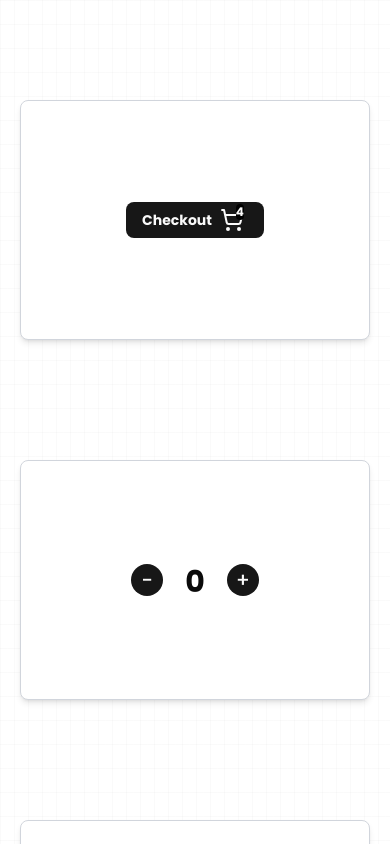
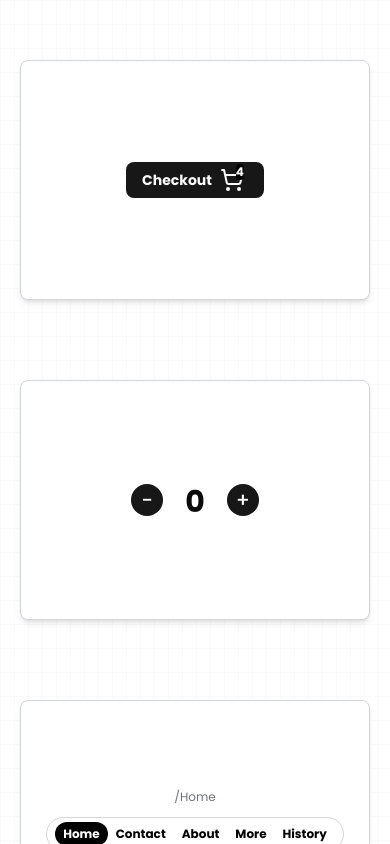
Before and after one commit to Newtaplix/AnimateX, a Next.js app: page / in a window 390 px wide. Built offline with nearby package versions, Linux system fonts and the light colour scheme.

Commit message:
arranged responsiveness

```diff
--- a/app/page.tsx
+++ b/app/page.tsx
@@ -47,7 +47,7 @@ export default function Home() {
         {
           ListComponents.map((item, i) =>
             <div key={i} className="w-full flex items-center justify-center p-5">
-                <div className="w-full md:w-170 bg-white h-60 md:h-100 lg:h-100 shadow-md border border-gray-300 rounded-md mt-20 flex text-center items-center justify-center">
+                <div className="w-full md:w-170 bg-white h-60 md:h-100 lg:h-100 shadow-md border border-gray-300 rounded-md mt-10 md:mt-20 flex text-center items-center justify-center">
                   {item.item}
                 </div>
             </div>
--- a/components/create.tsx
+++ b/components/create.tsx
@@ -55,8 +55,10 @@ const Create = () => {
                 transition={{
                     duration: 0.2
                 }}
-
-                className='rounded-2xl w-64 overflow-hidden bg-black p-0'>
+                style={{
+                    borderRadius: "1rem"
+                }}
+                className='w-64 overflow-hidden bg-black p-0'>
                     <div className='flex justify-between px-2 py-1 mt-2 items-center'>
                         {
                             isOpen &&
@@ -87,6 +89,9 @@ const Create = () => {
                             onMouseEnter={() => setIsHovered(i)}
                             onMouseLeave={() => setIsHovered(-1)}
                             whileHover={{ scale: isHovered === i ? 1.1 : 1}}
+                            animate={{
+                                scale: isHovered === i ? 1.1 : 1,
+                            }}
                             className='bg-white cursor-pointer p-2 text-gray-800 rounded-lg flex flex-col items-center justify-center gap-1'>
                                 <motion.span
                                 animate={{x: isHovered === i ? [0, -5 , 5, 0] : 0}}>{item.icon}</motion.span>
@@ -114,7 +119,10 @@ const Create = () => {
                     duration: 0.3
                 }}
                 onClick={() => setIsOpen(!isOpen)}
-                className='bg-black w-fit m-auto text-white font-bold flex items-center gap-2 px-3 py-1 cursor-pointer rounded-full'>
+                style={{
+                    borderRadius: "1rem"
+                }}
+                className='bg-black w-fit m-auto text-white font-bold flex items-center gap-2 px-3 py-1 cursor-pointer'>
                     { !isOpen && <motion.span
                                 layoutId='sign'
                                 >+</motion.span>}
--- a/components/navlinks.tsx
+++ b/components/navlinks.tsx
@@ -24,14 +24,14 @@ const Navlinks = ({ list }:ListProps) => {
         <div>
             <p className='text-center text-gray-500 text-xs mb-3'>/{current}</p>
         </div>
-        <div className='flex p-2 px-4 relative border border-gray-300 rounded-full'>
+        <div className='flex p-2 py-1 md:py-2 md:px-4 relative border border-gray-300 rounded-full'>
             {
                 linkslist.map((items, i) =>
                 <motion.div key={i}
                 onClick={() => setChoosen(i)}
                 onMouseEnter={() => setSelected(i)}
                 onMouseLeave={() => setSelected(choosen)}
-                className='text-black bg-transparent cursor-pointer z-10 font-bold flex items-center justify-center text-center relative px-4 py-1 rounded-full'>
+                className='text-black bg-transparent cursor-pointer text-xs md:text-xl z-10 font-bold flex items-center justify-center text-center relative px-2 md:px-4 py-1 rounded-full'>
                 <motion.span
                 animate={{
                     color: selected === i ? "white" : "black"
```
